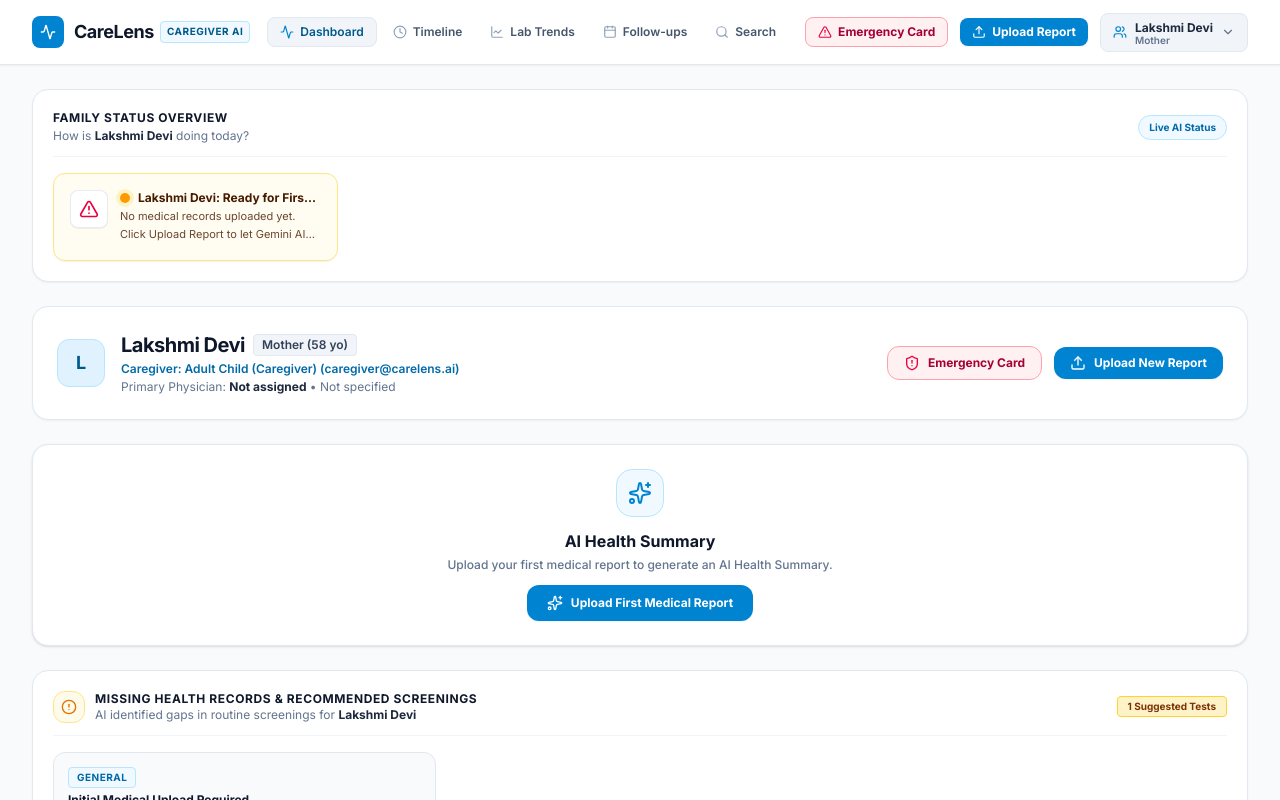
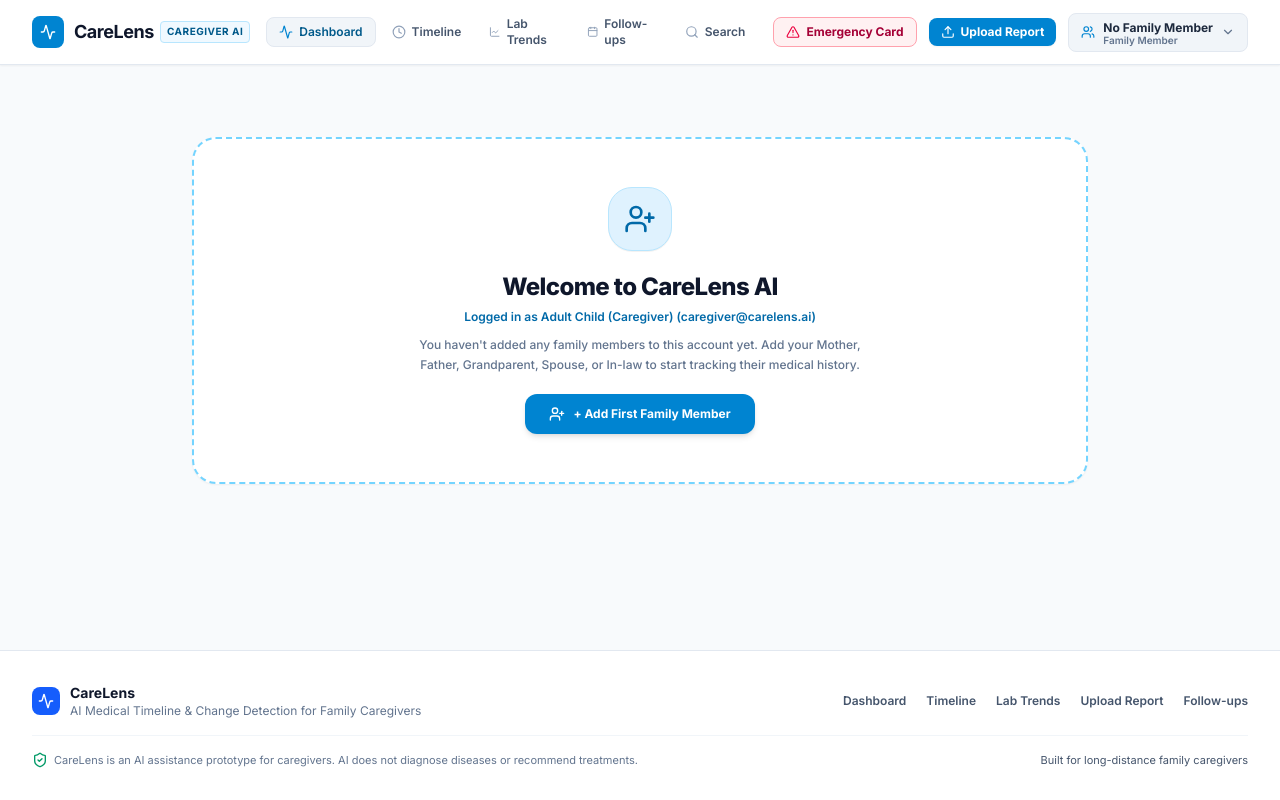
Before and after one commit to ShanmukhaPabolu/carelens-ai, a Next.js app: page /dashboard in a window 1280 px wide. Shown: the top 800 px of the page. Built offline with nearby package versions, Linux system fonts and the light colour scheme.

Commit message:
feat: new caregiver accounts start with zero profiles and clean welcome screen

```diff
--- a/src/app/dashboard/page.tsx
+++ b/src/app/dashboard/page.tsx
@@ -24,15 +24,19 @@ import { DoctorConflictAlert } from '@/components/dashboard/DoctorConflictAlert'
 import { ParentHealthStatusGrid } from '@/components/dashboard/ParentHealthStatusGrid';
 import { MissingRecordsCard } from '@/components/dashboard/MissingRecordsCard';
 import { EmergencyCardModal } from '@/components/dashboard/EmergencyCardModal';
+import { AddFamilyMemberModal } from '@/components/dashboard/AddFamilyMemberModal';
+import { UserPlus } from 'lucide-react';
 
 export default function DashboardPage() {
-  const { activeParentProfile, reports, followUps, caregiverUser } = useMedical();
+  const { profiles, activeParentProfile, reports, followUps, caregiverUser } = useMedical();
   const [showEmergencyModal, setShowEmergencyModal] = useState(false);
+  const [showAddFamilyModal, setShowAddFamilyModal] = useState(false);
   const [mounted, setMounted] = useState(false);
 
   useEffect(() => {
     setMounted(true);
   }, []);
+
 
 
   const latestReport = reports[0];
@@ -87,8 +91,45 @@ export default function DashboardPage() {
 
   const upcomingFollowUps = followUps.filter((f) => f.status !== 'completed').slice(0, 3);
 
+  if (mounted && profiles.length === 0) {
+    return (
+      <div className="max-w-4xl mx-auto py-12 space-y-6">
+        <div className="bg-white border-2 border-dashed border-sky-300 rounded-3xl p-8 sm:p-12 text-center space-y-5 shadow-xs">
+          <div className="w-16 h-16 rounded-3xl bg-sky-100 border border-sky-200 text-sky-700 flex items-center justify-center mx-auto shadow-2xs">
+            <UserPlus className="w-8 h-8" />
+          </div>
+          <div className="space-y-1.5 max-w-md mx-auto">
+            <h1 className="text-2xl font-extrabold text-slate-900 tracking-tight">
+              Welcome to CareLens AI
+            </h1>
+            {caregiverUser && (
+              <p className="text-xs font-semibold text-sky-700">
+                Logged in as {caregiverUser.fullName} ({caregiverUser.email})
+              </p>
+            )}
+            <p className="text-xs text-slate-500 leading-relaxed font-medium pt-1">
+              You haven't added any family members to this account yet. Add your Mother, Father, Grandparent, Spouse, or In-law to start tracking their medical history.
+            </p>
+          </div>
+          <button
+            onClick={() => setShowAddFamilyModal(true)}
+            className="px-6 py-3 bg-sky-600 hover:bg-sky-700 text-white font-bold text-xs rounded-xl shadow-md transition-all inline-flex items-center gap-2"
+          >
+            <UserPlus className="w-4 h-4" /> + Add First Family Member
+          </button>
+        </div>
+
+        <AddFamilyMemberModal
+          isOpen={showAddFamilyModal}
+          onClose={() => setShowAddFamilyModal(false)}
+        />
+      </div>
+    );
+  }
+
   return (
     <div className="max-w-7xl mx-auto space-y-6 pb-16">
+
 
       {/* 1. PARENT HEALTH STATUS CARDS (Answers "How are my parents today?" via Status Cards) */}
       <ParentHealthStatusGrid />
--- a/src/context/MedicalContext.tsx
+++ b/src/context/MedicalContext.tsx
@@ -86,9 +86,25 @@ export const MedicalProvider: React.FC<{ children: React.ReactNode }> = ({ child
   };
 
 
+  const defaultEmptyProfile: ParentProfile = {
+    id: 'none',
+    name: 'No Family Member',
+    relationship: 'Family Member',
+    age: 0,
+    gender: 'Unspecified',
+    bloodGroup: 'Unspecified',
+    primaryCondition: 'None',
+    conditions: [],
+    primaryDoctor: 'Not assigned',
+    hospital: 'Not specified',
+    emergencyContactName: 'Not set',
+    emergencyContactPhone: '',
+  };
+
   // Filter reports & follow-ups by active parent ID
   const activeParentProfile =
-    profiles.find((p) => p.id === activeParentId) || profiles[0];
+    profiles.find((p) => p.id === activeParentId) || profiles[0] || defaultEmptyProfile;
+
 
   const filteredReports = allReports.filter((r) => r.parentId === activeParentId);
   const filteredFollowUps = allFollowUps.filter((f) => f.parentId === activeParentId);
--- a/src/lib/demoData.ts
+++ b/src/lib/demoData.ts
@@ -1,45 +1,7 @@
 import { ParentProfile, MedicalReport, FollowUpItem, ParentHealthStatusCard, MissingHealthRecordAlert } from '../types/medical';
 
-export const INITIAL_PARENT_PROFILES: ParentProfile[] = [
-  {
-    id: 'parent_mother',
-    name: 'Lakshmi Devi',
-    relationship: 'Mother',
-    age: 58,
-    gender: 'Female',
-    bloodGroup: 'O+',
-    city: 'Hyderabad',
-    allergies: [],
-    primaryCondition: 'General Health Monitoring',
-    conditions: [],
-    primaryDoctor: 'Not assigned',
-    hospital: 'Not specified',
-    hospitalPreference: 'Apollo Speciality Hospital & Apex Cardiac Institute',
-    emergencyContactName: 'Rohan Devi (Son / Caregiver)',
-    emergencyContactPhone: '+91 98765 43210',
-    emergencyContactRelation: 'Son',
-    photoUrl: 'https://images.unsplash.com/photo-1544005313-94ddf0286df2?auto=format&fit=crop&q=80&w=300',
-  },
-  {
-    id: 'parent_father',
-    name: 'Ramesh Devi',
-    relationship: 'Father',
-    age: 62,
-    gender: 'Male',
-    bloodGroup: 'B+',
-    city: 'Hyderabad',
-    allergies: [],
-    primaryCondition: 'General Health Monitoring',
-    conditions: [],
-    primaryDoctor: 'Not assigned',
-    hospital: 'Not specified',
-    hospitalPreference: 'St. Jude Cardiac Center & Metro Heart Institute',
-    emergencyContactName: 'Rohan Devi (Son / Caregiver)',
-    emergencyContactPhone: '+91 98765 43210',
-    emergencyContactRelation: 'Son',
-    photoUrl: 'https://images.unsplash.com/photo-1507003211169-0a1dd7228f2d?auto=format&fit=crop&q=80&w=300',
-  },
-];
+export const INITIAL_PARENT_PROFILES: ParentProfile[] = [];
+
 
 export const MOTHER_REPORTS: MedicalReport[] = [];
 export const FATHER_REPORTS: MedicalReport[] = [];
--- a/src/lib/storage.ts
+++ b/src/lib/storage.ts
@@ -28,19 +28,20 @@ const getUserStorageKey = (baseKey: string): string => {
 };
 
 export const getStoredProfiles = (): ParentProfile[] => {
-  if (!isBrowser) return INITIAL_PARENT_PROFILES;
+  if (!isBrowser) return [];
   try {
     const key = getUserStorageKey(STORAGE_KEYS.PROFILES);
     const raw = localStorage.getItem(key);
     if (!raw) {
-      localStorage.setItem(key, JSON.stringify(INITIAL_PARENT_PROFILES));
-      return INITIAL_PARENT_PROFILES;
+      localStorage.setItem(key, JSON.stringify([]));
+      return [];
     }
     return JSON.parse(raw);
   } catch {
-    return INITIAL_PARENT_PROFILES;
+    return [];
   }
 };
+
 
 export const saveStoredProfiles = (profiles: ParentProfile[]): void => {
   if (!isBrowser) return;
--- a/src/types/medical.ts
+++ b/src/types/medical.ts
@@ -116,7 +116,8 @@ export interface FollowUpItem {
 export interface ParentProfile {
   id: string;
   name: string;
-  relationship: 'Mother' | 'Father' | 'Parent';
+  relationship: string;
+
   age: number;
   gender: string;
   bloodGroup: string;
```
